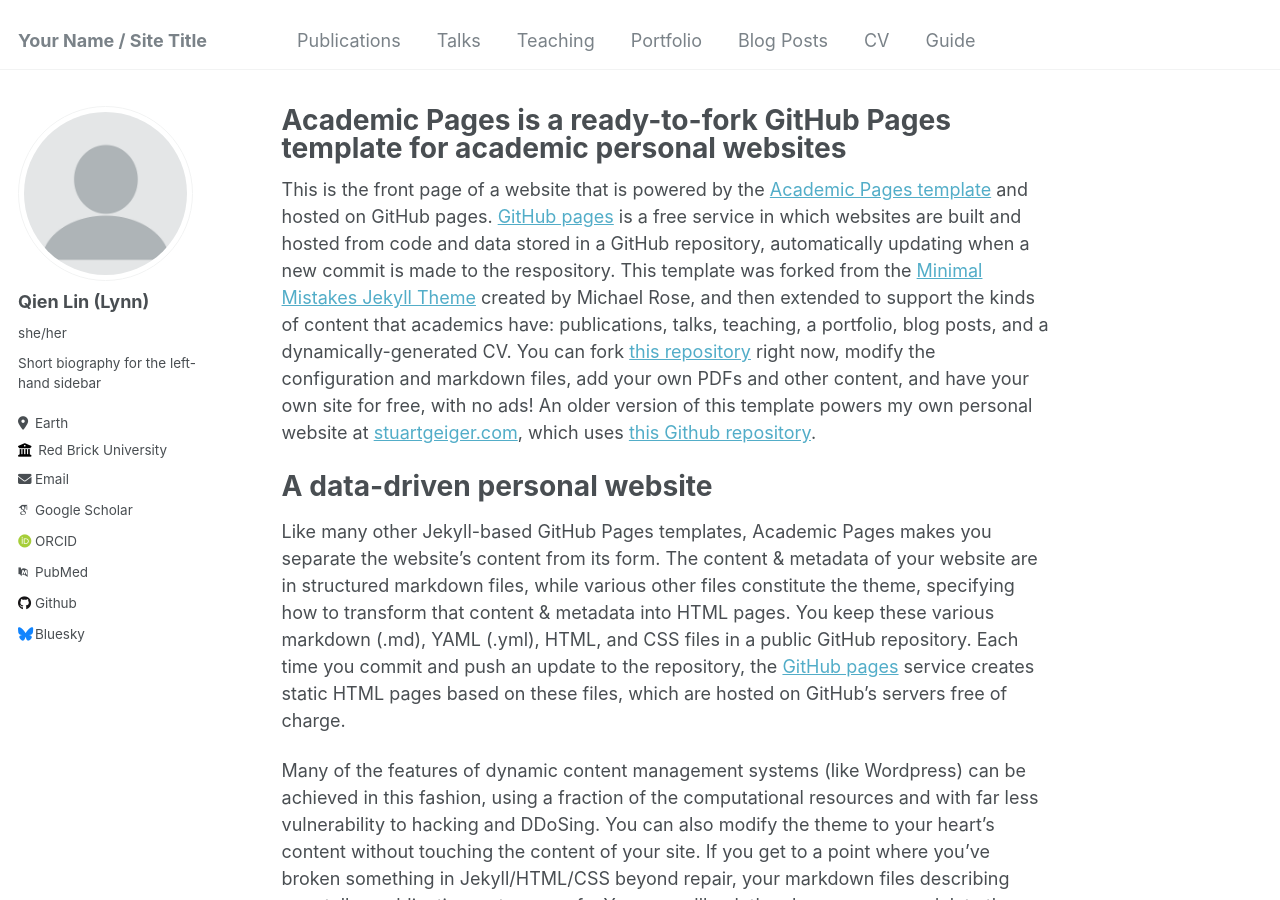
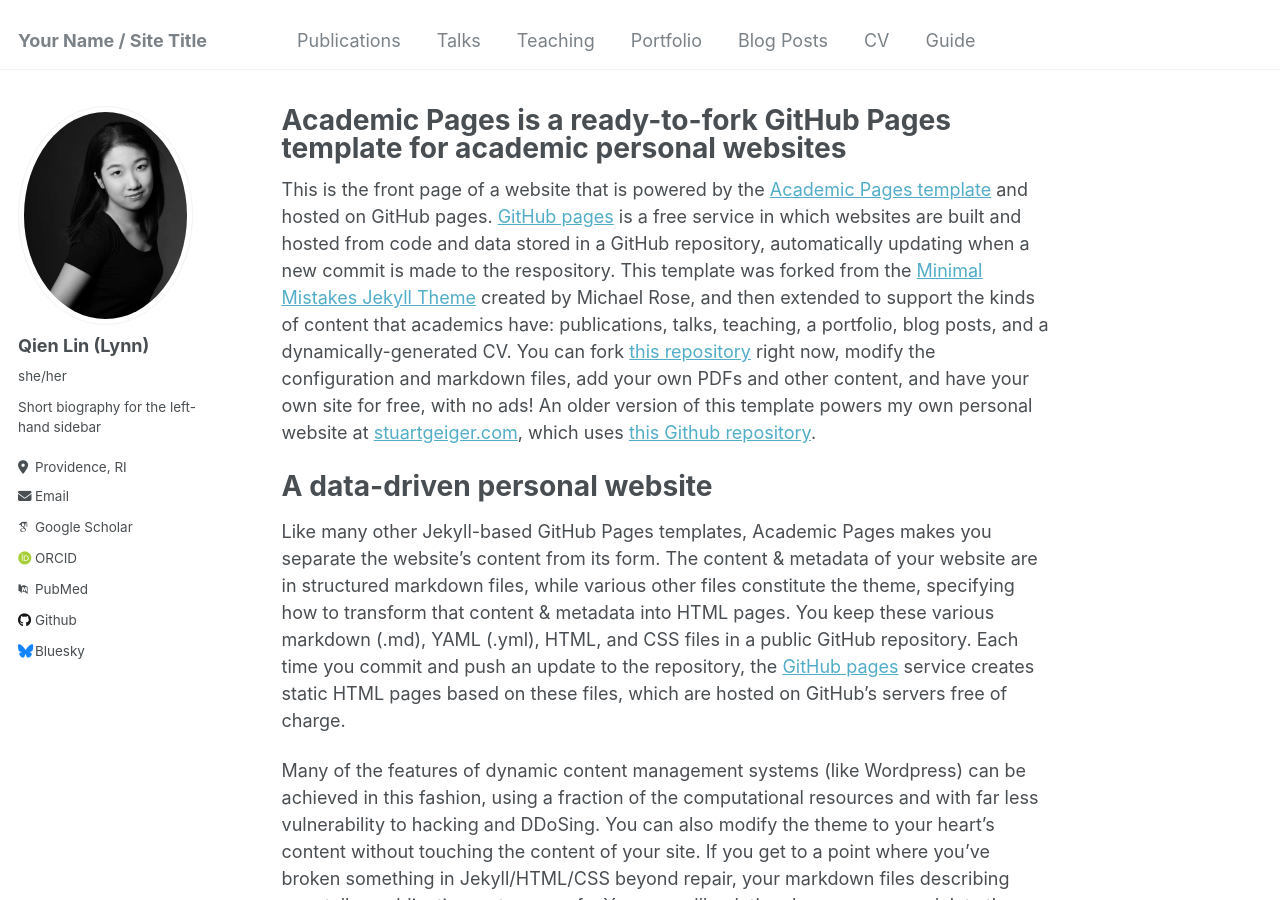
Before and after one commit to lynnlin77/lynnlin77.github.io, a Jekyll site: the page built from _pages/about.md, in a window 1280 px wide and 900 px high. Built offline with Jekyll 4.4.1, drawn with Linux system fonts in a browser that asks for light colours; some web fonts are replaced.

Commit message:
Update _config.yml

```diff
--- a/_config.yml
+++ b/_config.yml
@@ -21,12 +21,12 @@ repository               : "academicpages/academicpages.github.io"
 #               Additional customization can be done by editing /_includes/author-profile.html
 author:
   # Biographic information
-  avatar           : "profile.png"
+  avatar           : "lynnprofile.png"
   name             : "Qien Lin (Lynn)"
   pronouns         : "she/her"
   bio              : "Short biography for the left-hand sidebar"
-  location         : "Earth"
-  employer         : "Red Brick University"
+  location         : "Providence, RI"
+  School           : "Brown University"
   uri              : # URL
   email            : "none@example.org"
 
```
